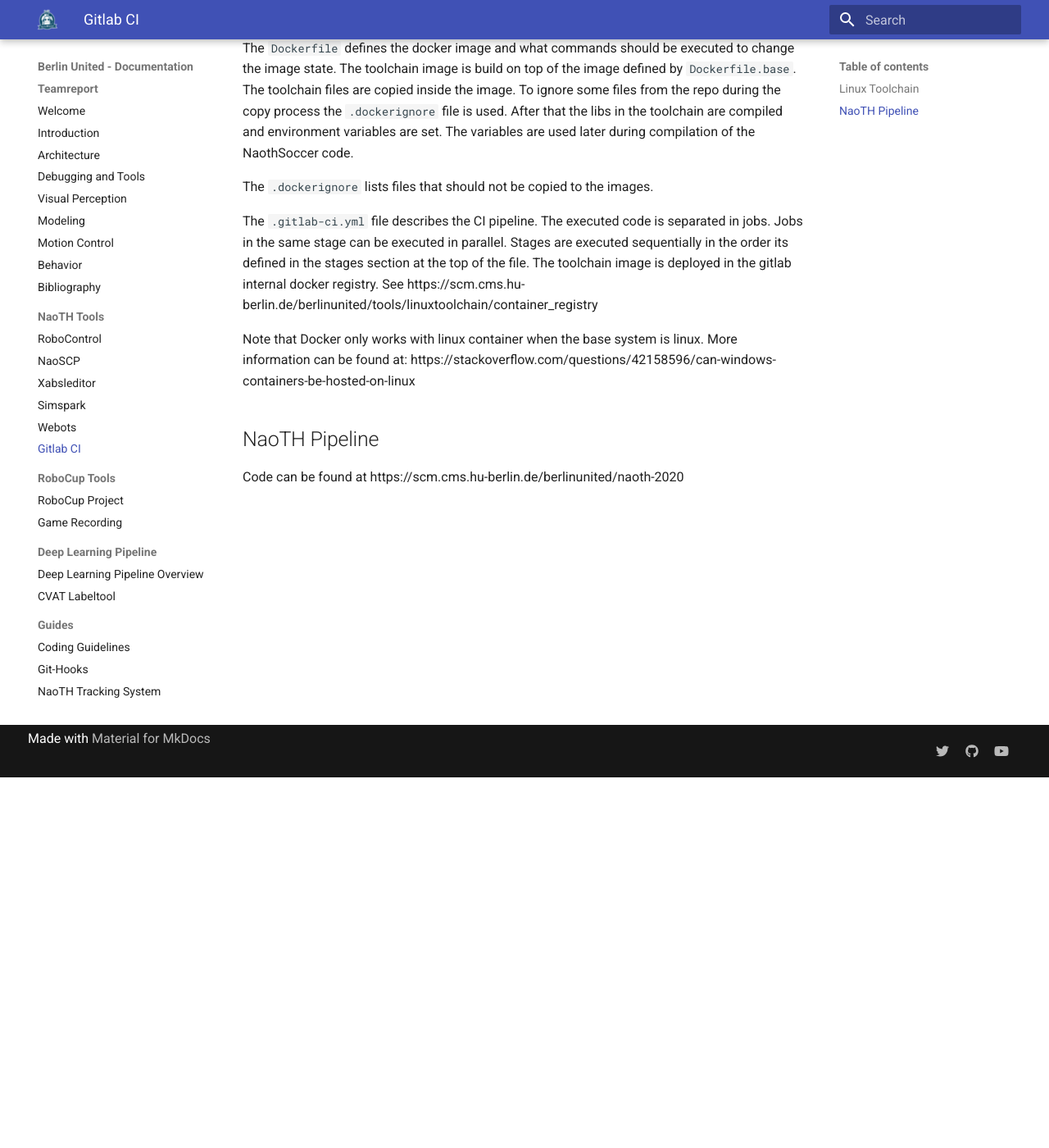
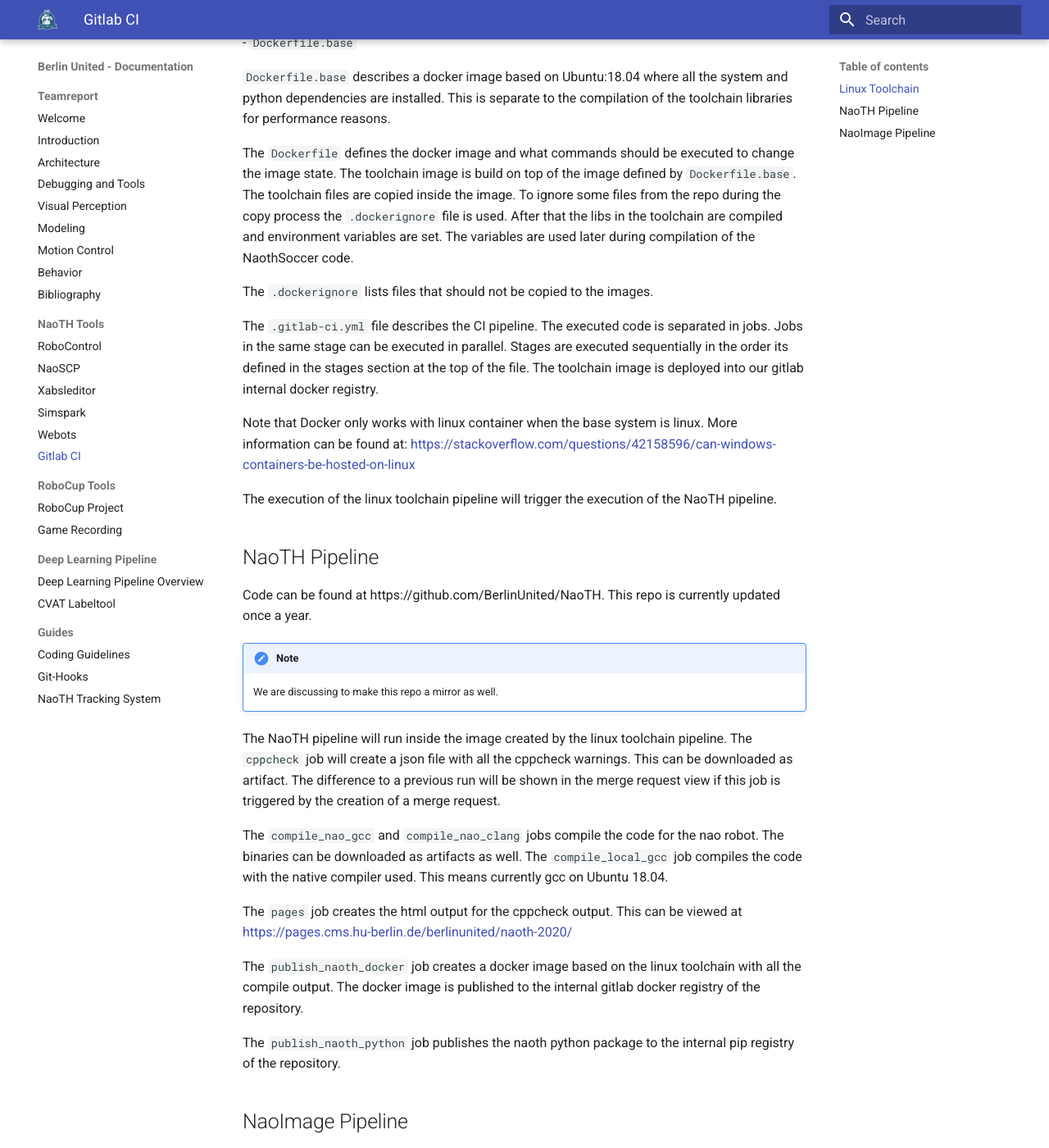
Before and after one commit to BerlinUnited/berlinunited.github.io, an MkDocs documentation site: the page built from docs/naoth_tools/gitlab-ci.md, in a window 1280 px wide and 1400 px high, scrolled down 452 px. Shown: the whole window at 82% size. Built offline with MkDocs 1.6.1 and Material for MkDocs 9.7.7, drawn with Linux system fonts in a browser that asks for light colours; some of the changed text lies outside the part shown.

Commit message:
add more information about ci

```diff
--- a/docs/naoth_tools/gitlab-ci.md
+++ b/docs/naoth_tools/gitlab-ci.md
@@ -2,23 +2,55 @@
 This document details the CI Implementation of the NaoTH Source Code.
 
 ## Linux Toolchain
-Code can be found at https://scm.cms.hu-berlin.de/berlinunited/tools/linuxtoolchain
+Code can be found at https://github.com/BerlinUnited/linuxtoolchain. This repo is a mirror from an internal repo.
 
-The following files are used for setting up the automatic compilation and deployment of the NaotH Linux-Toolchain:
+The following files are used for setting up the automatic compilation and deployment of the NaoTH Linux-Toolchain:
 - `Dockerfile`
 - `.dockerignore`
 - `.gitlab-ci.yml`
 - `Dockerfile.base`
 
-`Dockerfile.base` describes a docker image based on Ubuntu:18.04 where all the system and python dependencies are installed. This is separate to the compilation of the toolchain libraries for performance reasons.
+`Dockerfile.base` describes a docker image based on Ubuntu:18.04 where all the system and python dependencies are installed.
+This is separate to the compilation of the toolchain libraries for performance reasons.
 
-The `Dockerfile` defines the docker image and what commands should be executed to change the image state. The toolchain image is build on top of the image defined by `Dockerfile.base`. The toolchain files are copied inside the image. To ignore some files from the repo during the copy process the `.dockerignore` file is used. After that the libs in the toolchain are compiled and environment variables are set. The variables are used later during compilation of the NaothSoccer code.
+The `Dockerfile` defines the docker image and what commands should be executed to change the image state. The
+toolchain image is build on top of the image defined by `Dockerfile.base`. The toolchain files are copied inside
+the image. To ignore some files from the repo during the copy process the `.dockerignore` file is used. After that the
+libs in the toolchain are compiled and environment variables are set. The variables are used later during compilation
+of the NaothSoccer code.
 
 The `.dockerignore` lists files that should not be copied to the images.
 
-The `.gitlab-ci.yml` file describes the CI pipeline. The executed code is separated in jobs. Jobs in the same stage can be executed in parallel. Stages are executed sequentially in the order its defined in the stages section at the top of the file. The toolchain image is deployed in the gitlab internal docker registry. See https://scm.cms.hu-berlin.de/berlinunited/tools/linuxtoolchain/container_registry
+The `.gitlab-ci.yml` file describes the CI pipeline. The executed code is separated in jobs. Jobs in the same stage can
+be executed in parallel. Stages are executed sequentially in the order its defined in the stages section at the top
+of the file. The toolchain image is deployed into our gitlab internal docker registry.
 
-Note that Docker only works with linux container when the base system is linux. More information can be found at: https://stackoverflow.com/questions/42158596/can-windows-containers-be-hosted-on-linux
+Note that Docker only works with linux container when the base system is linux. More information can be found at:
+[https://stackoverflow.com/questions/42158596/can-windows-containers-be-hosted-on-linux](https://stackoverflow.com/questions/42158596/can-windows-containers-be-hosted-on-linux)
+
+The execution of the linux toolchain pipeline will trigger the execution of the NaoTH pipeline.
 
 ## NaoTH Pipeline
-Code can be found at https://scm.cms.hu-berlin.de/berlinunited/naoth-2020
+Code can be found at https://github.com/BerlinUnited/NaoTH. This repo is currently updated once a year.
+!!! note
+    We are discussing to make this repo a mirror as well.
+
+The NaoTH pipeline will run inside the image created by the linux toolchain pipeline. The `cppcheck` job will create a
+json file with all the cppcheck warnings. This can be downloaded as artifact. The difference to a previous run will be
+shown in the merge request view if this job is triggered by the creation of a merge request.
+
+The `compile_nao_gcc` and `compile_nao_clang` jobs compile the code for the nao robot. The binaries can be downloaded as
+artifacts as well. The `compile_local_gcc` job compiles the code with the native compiler used. This means currently gcc
+on Ubuntu 18.04.
+
+The `pages` job creates the html output for the cppcheck output. This can be viewed at
+[https://pages.cms.hu-berlin.de/berlinunited/naoth-2020/](https://pages.cms.hu-berlin.de/berlinunited/naoth-2020/)
+
+The `publish_naoth_docker` job creates a docker image based on the linux toolchain with all the compile output. The
+docker image is published to the internal gitlab docker registry of the repository.
+
+The `publish_naoth_python` job publishes the naoth python package to the internal pip registry of the repository.
+
+## NaoImage Pipeline
+This pipeline will run inside the image created by the naoth pipeline. It will build the softbank and the ubuntu image.
+This repo is still experimental. It is based on work done by the NaoDevils (currently unreleased).
```
